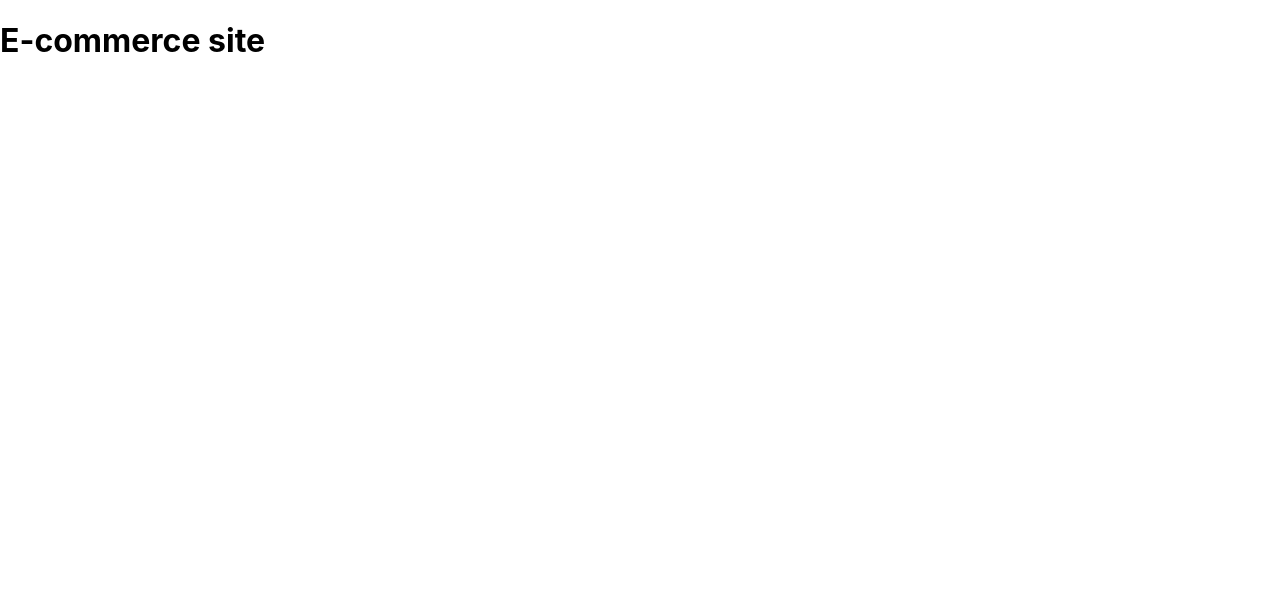
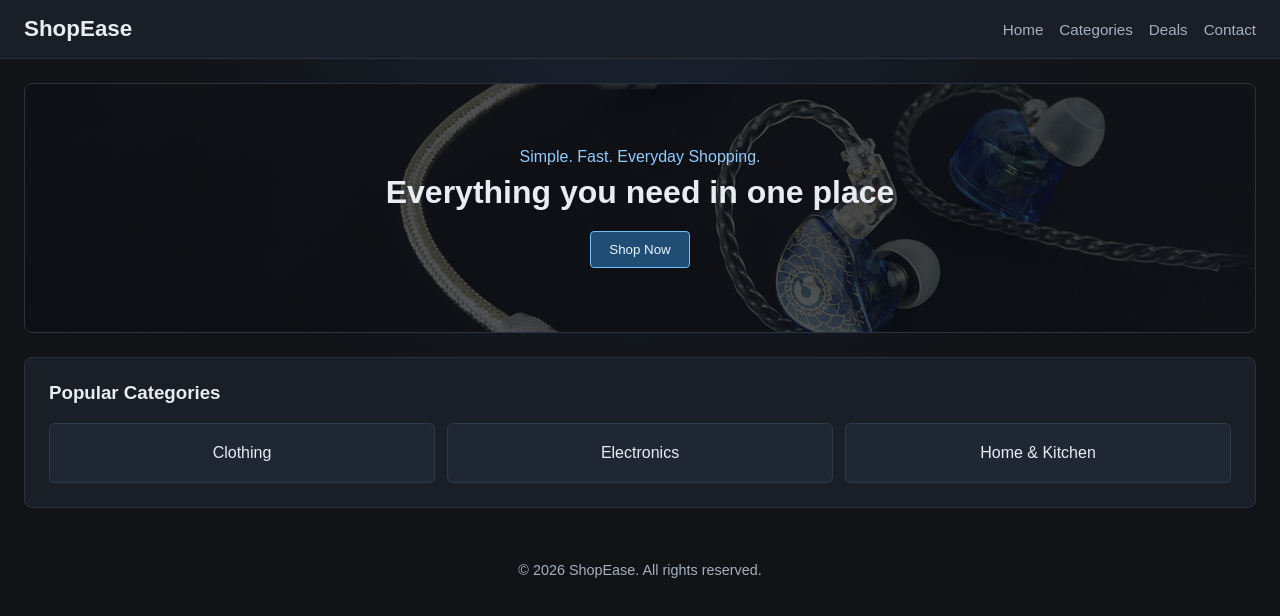
Before and after one commit to Speedbird849/ecommerce-site, a React (Create React App) app: page / in a window 1280 px wide. Shown: the top 616 px of the page. Built offline with nearby package versions, Linux system fonts and the light colour scheme.

Commit message:
initial landing page added

```diff
--- /dev/null
+++ b/src/App.css
@@ -0,0 +1,115 @@
+.page {
+	--bg-main: #111317;
+	--bg-surface: #1a1f27;
+	--bg-surface-alt: #202734;
+	--text-main: #e8ecf3;
+	--text-muted: #a7b0c0;
+	--border-soft: #2a3240;
+	--accent: #61b7ff;
+	--accent-soft: #91ccff;
+
+	min-height: 100vh;
+	font-family: Arial, sans-serif;
+	color: var(--text-main);
+	background: radial-gradient(circle at top, #1a2230 0%, var(--bg-main) 45%);
+}
+
+.topbar {
+	display: flex;
+	justify-content: space-between;
+	align-items: center;
+	padding: 16px 24px;
+	background: var(--bg-surface);
+	border-bottom: 1px solid var(--border-soft);
+}
+
+.brand {
+	margin: 0;
+	font-size: 1.4rem;
+	color: var(--text-main);
+}
+
+.menu {
+	display: flex;
+	gap: 16px;
+}
+
+.menu a {
+	text-decoration: none;
+	color: var(--text-muted);
+	font-size: 0.95rem;
+}
+
+.menu a:hover {
+	color: var(--accent-soft);
+}
+
+.hero {
+	text-align: center;
+	padding: 64px 20px;
+	background-image: linear-gradient(rgba(12, 16, 23, 0.72), rgba(12, 16, 23, 0.72)), url("./iem.png");
+	background-size: cover;
+	background-position: center;
+	background-repeat: no-repeat;
+	margin: 24px;
+	border-radius: 8px;
+	border: 1px solid var(--border-soft);
+	color: var(--text-main);
+}
+
+.tagline {
+	margin: 0 0 8px;
+	color: var(--accent-soft);
+}
+
+.hero h2 {
+	margin: 0 0 20px;
+	font-size: 2rem;
+}
+
+.hero button {
+	border: 1px solid #6fc0ff;
+	background: #1f4d73;
+	color: #eaf5ff;
+	padding: 10px 18px;
+	border-radius: 4px;
+	cursor: pointer;
+}
+
+.hero button:hover {
+	background: #275f8f;
+}
+
+.categories {
+	margin: 0 24px 24px;
+	padding: 24px;
+	background: var(--bg-surface);
+	border-radius: 8px;
+	border: 1px solid var(--border-soft);
+}
+
+.categories h3 {
+	margin-top: 0;
+}
+
+.category-grid {
+	display: grid;
+	grid-template-columns: repeat(auto-fit, minmax(160px, 1fr));
+	gap: 12px;
+}
+
+.card {
+	background: var(--bg-surface-alt);
+	padding: 20px;
+	border-radius: 6px;
+	text-align: center;
+	border: 1px solid #30394a;
+	color: var(--text-main);
+}
+
+.footer {
+	text-align: center;
+	padding: 16px;
+	color: var(--text-muted);
+	font-size: 0.9rem;
+}
--- a/src/App.js
+++ b/src/App.js
@@ -1,7 +1,38 @@
+import "./App.css";
+
 function App() {
   return (
-    <div className="App">
-      <h1>E-commerce site</h1>
+    <div className="page">
+      <header className="topbar">
+        <h1 className="brand">ShopEase</h1>
+        <nav className="menu">
+          <a href="#home">Home</a>
+          <a href="#categories">Categories</a>
+          <a href="#deals">Deals</a>
+          <a href="#contact">Contact</a>
+        </nav>
+      </header>
+
+      <main>
+        <section className="hero" id="home">
+          <p className="tagline">Simple. Fast. Everyday Shopping.</p>
+          <h2>Everything you need in one place</h2>
+          <button type="button">Shop Now</button>
+        </section>
+
+        <section className="categories" id="categories">
+          <h3>Popular Categories</h3>
+          <div className="category-grid">
+            <article className="card">Clothing</article>
+            <article className="card">Electronics</article>
+            <article className="card">Home & Kitchen</article>
+          </div>
+        </section>
+      </main>
+
+      <footer className="footer" id="contact">
+        <p>© 2026 ShopEase. All rights reserved.</p>
+      </footer>
     </div>
   );
 }
```
Also changed, not shown: src/iem.png (added).
